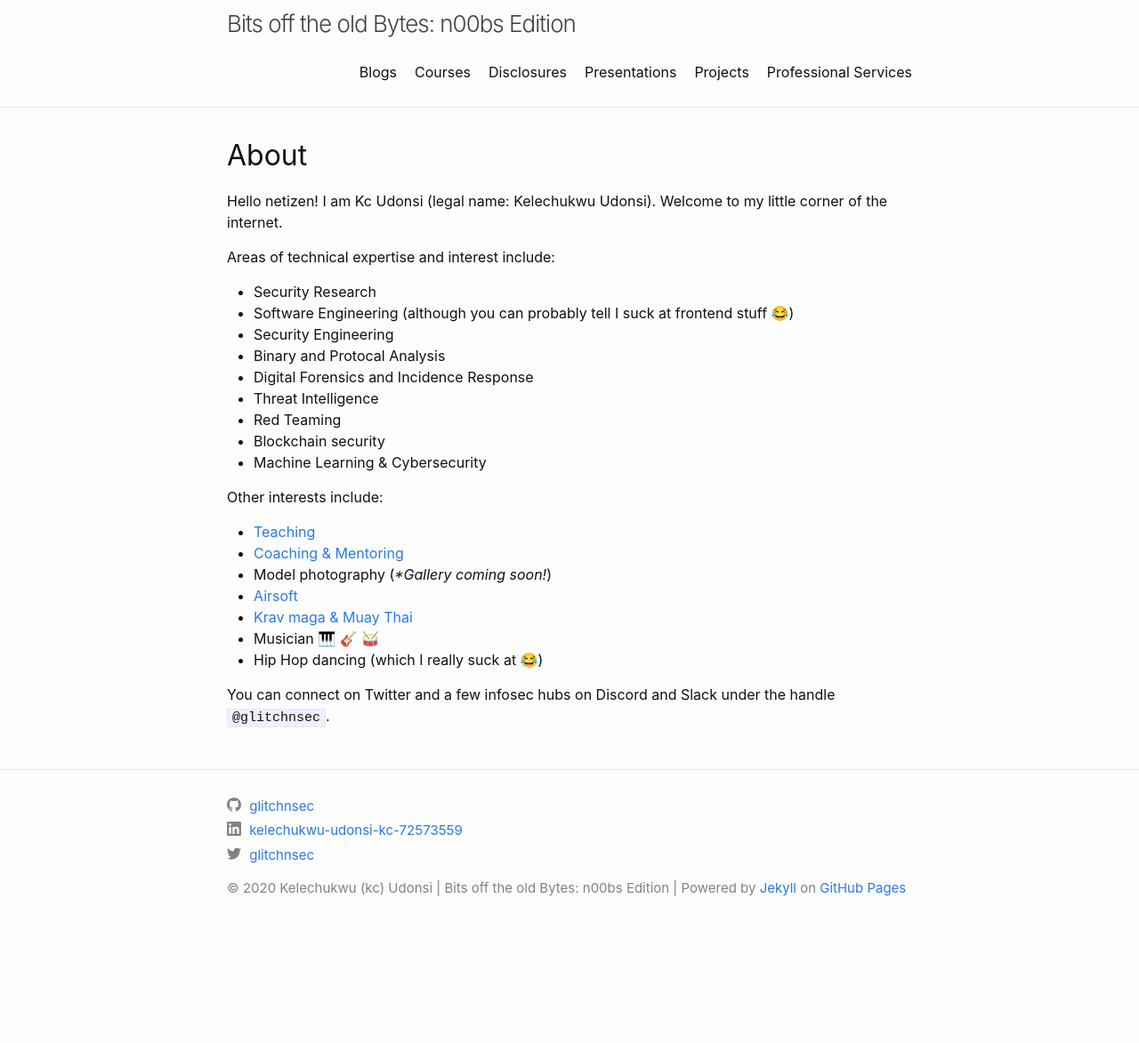
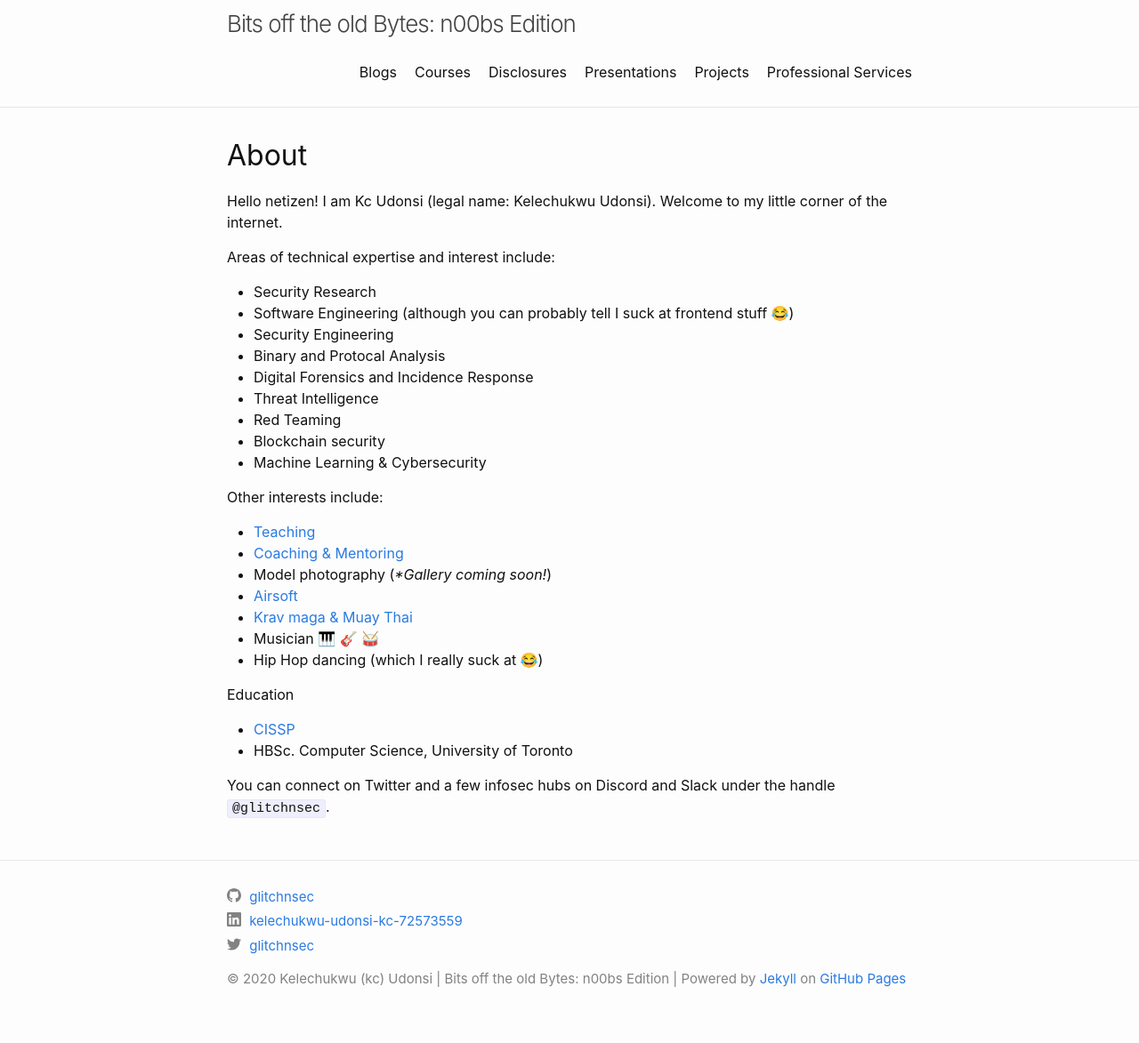
Before and after one commit to glitchnsec/glitchnsec.github.io, a Jekyll site: the page built from index.md, in a window 1280 px wide. Shown: the whole page at 89% size. Built offline with Jekyll 4.4.1, drawn with Linux system fonts in a browser that asks for light colours; before the commit the page ends 1071 px from its top, so only the background shows below that.

Commit message:
Add formal education section

```diff
--- a/index.md
+++ b/index.md
@@ -32,4 +32,9 @@ Other interests include:
 - Musician 🎹 🎸 🥁
 - Hip Hop dancing (which I really suck at 😂)
 
+Education
+
+- [CISSP](https://www.credly.com/badges/8d9a9ee7-dd66-4072-b080-993862f3dc87/public_url)
+- HBSc. Computer Science, University of Toronto
+
 You can connect on Twitter and a few infosec hubs on Discord and Slack under the handle `@glitchnsec`.
```
